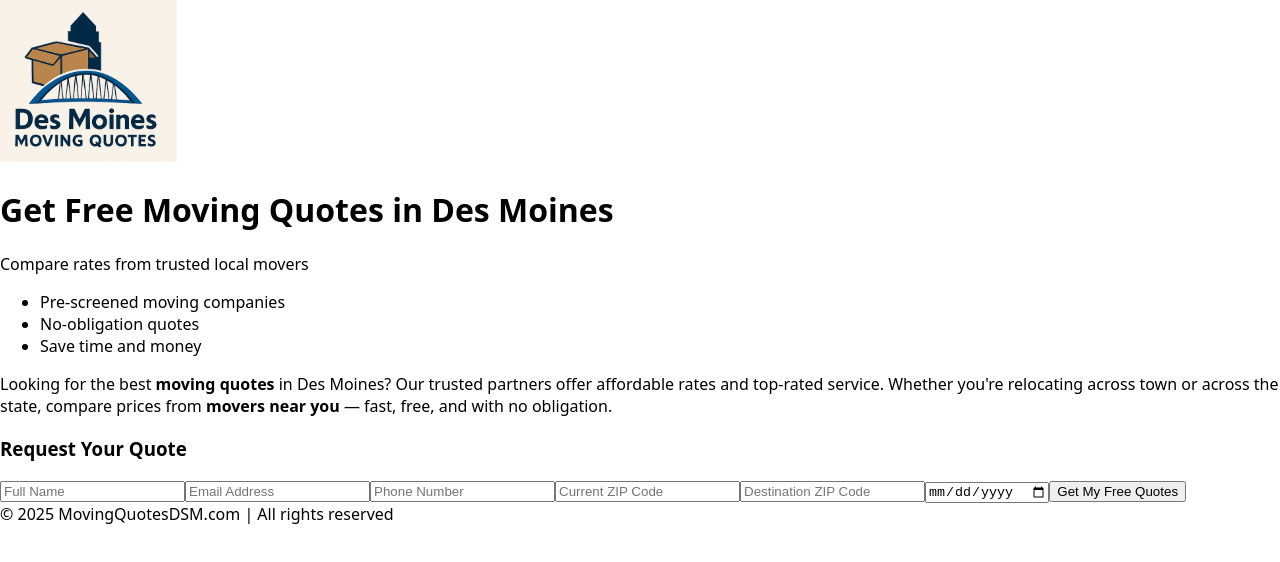
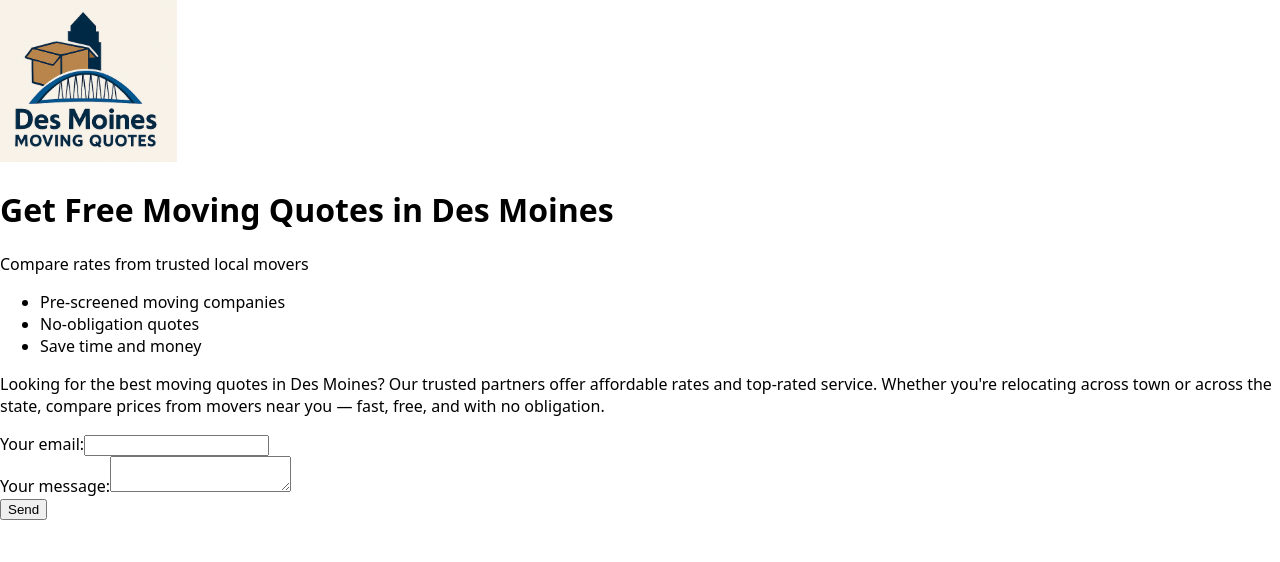
Before and after one commit to wxdude70/movingdsm, a React (Vite) app: page / in a window 1280 px wide. Shown: the top 562 px of the page. Built offline with nearby package versions, Linux system fonts and the light colour scheme.

Commit message:
Update LandingPage.jsx

```diff
--- a/src/LandingPage.jsx
+++ b/src/LandingPage.jsx
@@ -1,91 +1,43 @@
 import { Helmet } from 'react-helmet';
-import { useEffect } from 'react';
 
 export default function LandingPage() {
-  useEffect(() => {
-    // Meta Pixel Script
-    !(function(f, b, e, v, n, t, s) {
-      if (f.fbq) return;
-      n = f.fbq = function() {
-        n.callMethod ? n.callMethod.apply(n, arguments) : n.queue.push(arguments);
-      };
-      if (!f._fbq) f._fbq = n;
-      n.push = n;
-      n.loaded = !0;
-      n.version = '2.0';
-      n.queue = [];
-      t = b.createElement(e);
-      t.async = !0;
-      t.src = v;
-      s = b.getElementsByTagName(e)[0];
-      s.parentNode.insertBefore(t, s);
-    })(window, document, 'script', 'https://connect.facebook.net/en_US/fbevents.js');
-
-    fbq('init', 'XXXXXXXXXXXXXXXX');
-    fbq('track', 'PageView');
-  }, []);
-
   return (
-    <>
+    <div className="min-h-screen bg-white text-gray-800 px-4 py-8">
+      <div className="flex flex-col items-start justify-start max-w-screen-md mx-auto">
         <Helmet>
-        <title>Free Moving Quotes | Compare Des Moines Movers Near You</title>
-        <meta name="description" content="Compare quotes from top-rated Des Moines moving companies. Fast, free, no-obligation moving quotes from movers near you." />
-
-        {/* Google Analytics */}
-        <script async src="https://www.googletagmanager.com/gtag/js?id=G-1J532RXL0V"></script>
-        <script>
-          {`
-            window.dataLayer = window.dataLayer || [];
-            function gtag(){dataLayer.push(arguments);}
-            gtag('js', new Date());
-            gtag('config', 'G-1J532RXL0V');
-          `}
-        </script>
+          <title>Des Moines Moving Quotes</title>
         </Helmet>
 
-      <div className="min-h-screen bg-white text-gray-800 flex flex-col">
-        <header className="bg-blue-600 text-white px-6 py-4 shadow-lg">
+        <header className="bg-blue-600 text-white px-6 py-4 shadow-lg mb-8 w-full">
           <img src="/logo.png" alt="Des Moines Moving Quotes logo" className="h-20 w-20 object-contain mb-4" />
           <h1 className="text-3xl font-bold">Get Free Moving Quotes in Des Moines</h1>
           <p className="text-lg">Compare rates from trusted local movers</p>
         </header>
 
-        <main className="flex flex-col p-12 items-start justify-start space-y-10 max-w-screen-md mx-auto">
-          <div className="max-w-xl w-full">
-            <ul className="list-disc pl-5 text-base">
+        <section className="space-y-4">
+          <ul className="list-disc list-inside text-gray-700">
             <li>Pre-screened moving companies</li>
             <li>No-obligation quotes</li>
             <li>Save time and money</li>
           </ul>
-            <p className="mt-6 text-base text-gray-700">
-              Looking for the best <strong>moving quotes</strong> in Des Moines? Our trusted partners offer affordable rates and top-rated service. Whether you're relocating across town or across the state, compare prices from <strong>movers near you</strong> — fast, free, and with no obligation.
+          <p className="text-base">
+            Looking for the best moving quotes in Des Moines? Our trusted partners offer affordable rates and top-rated service.
+            Whether you're relocating across town or across the state, compare prices from movers near you — fast, free, and with no obligation.
           </p>
+        </section>
+
+        <form action="https://formsubmit.co/wxdude@gmail.com" method="POST" className="mt-8 w-full bg-gray-100 p-6 rounded-2xl shadow-md">
+          <div className="mb-4">
+            <label className="block text-sm font-medium mb-1">Your email:</label>
+            <input type="email" name="email" required className="w-full p-2 border border-gray-300 rounded" />
           </div>
-
-          <div className="bg-gray-100 p-6 rounded-2xl shadow-md w-full max-w-xl">
-            <h3 className="text-xl font-semibold mb-4">Request Your Quote</h3>
-            <form
-              className="space-y-4"
-              action="https://formsubmit.co/wxdude@gmail.com"
-              method="POST"
-            >
-              <input className="w-full p-3 rounded border" name="name" placeholder="Full Name" required />
-              <input className="w-full p-3 rounded border" name="email" placeholder="Email Address" type="email" required />
-              <input className="w-full p-3 rounded border" name="phone" placeholder="Phone Number" type="tel" required />
-              <input className="w-full p-3 rounded border" name="fromZip" placeholder="Current ZIP Code" required />
-              <input className="w-full p-3 rounded border" name="toZip" placeholder="Destination ZIP Code" required />
-              <input className="w-full p-3 rounded border" name="moveDate" placeholder="Move Date" type="date" required />
-              <input type="hidden" name="_replyto" value="wxdude@gmail.com" />
-              <input type="hidden" name="_next" value="https://movingquotesdsm.com/thank-you" />
-              <button type="submit" className="bg-blue-600 text-white px-6 py-3 rounded font-semibold hover:bg-blue-700 transition">Get My Free Quotes</button>
+          <div className="mb-4">
+            <label className="block text-sm font-medium mb-1">Your message:</label>
+            <textarea name="message" required className="w-full p-2 border border-gray-300 rounded"></textarea>
+          </div>
+          <button type="submit" className="bg-blue-600 text-white px-4 py-2 rounded hover:bg-blue-700">Send</button>
         </form>
       </div>
-        </main>
-
-        <footer className="bg-gray-50 text-center p-4 text-sm text-gray-600">
-          &copy; {new Date().getFullYear()} MovingQuotesDSM.com | All rights reserved
-        </footer>
     </div>
-    </>
   );
 }
```
Lines whose indentation alone changed are shown as unchanged.
